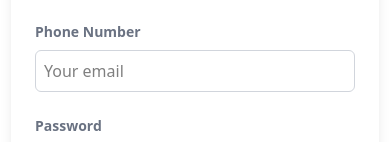
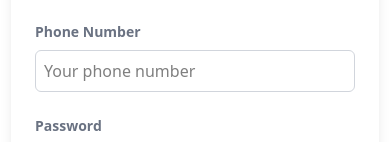
Before and after one commit to Tugduoff/TalkUp.AI, a React (Vite) app in the folder web/: page /signup in a window 390 px wide. Shown: the part 253-395 px from the top of the page. Built offline with nearby package versions, Linux system fonts and the light colour scheme; no server answers.

Commit message:
fix: signupform phone number input placeholder not correct

```diff
--- a/web/src/components/molecules/auth/SignUpForm.tsx
+++ b/web/src/components/molecules/auth/SignUpForm.tsx
@@ -115,7 +115,7 @@ export const SignUpForm = () => {
                   value={field.state.value}
                   className="w-full p-2 border border-gray-300 rounded-md"
                   onChange={(e) => field.handleChange(e.target.value)}
-                  placeholder="Your email"
+                  placeholder="Your phone number"
                 />
                 {field.state.meta.isValidating && (
                   <div className="absolute w-4 h-4 -translate-y-1/2 border-2 rounded-full right-4 top-1/2 animate-spin border-t-transparent border-primary" />
```
